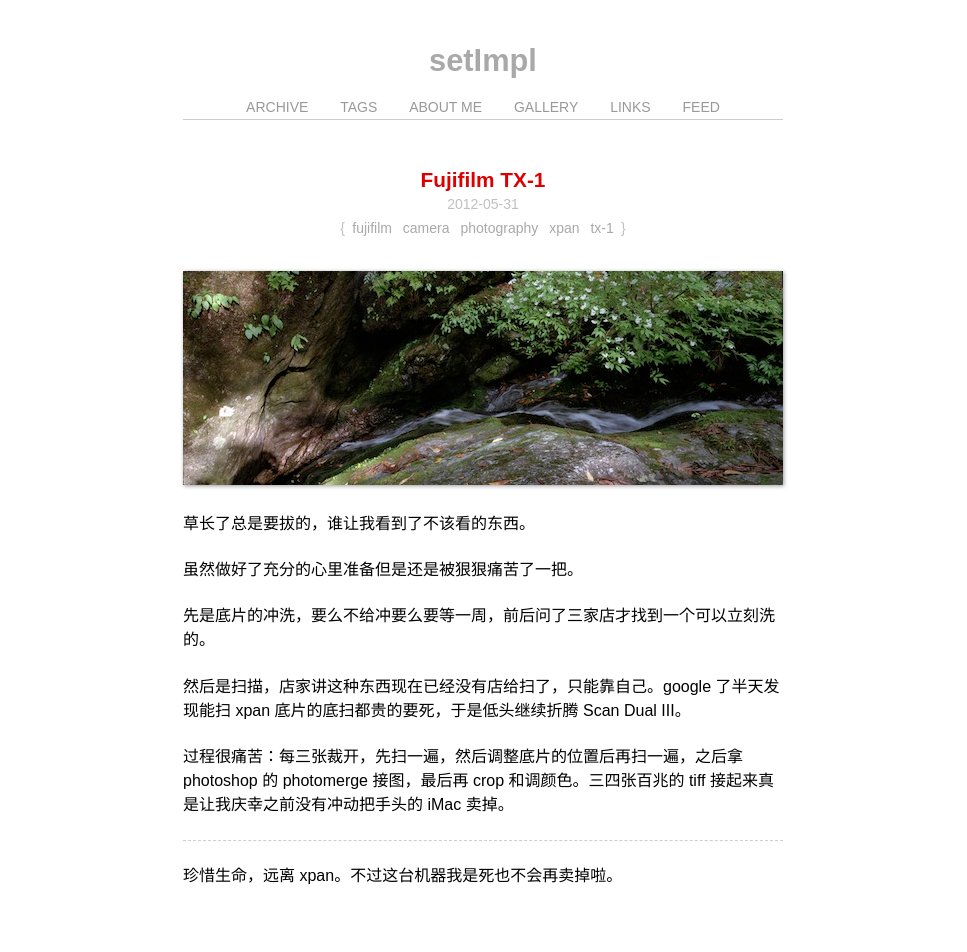
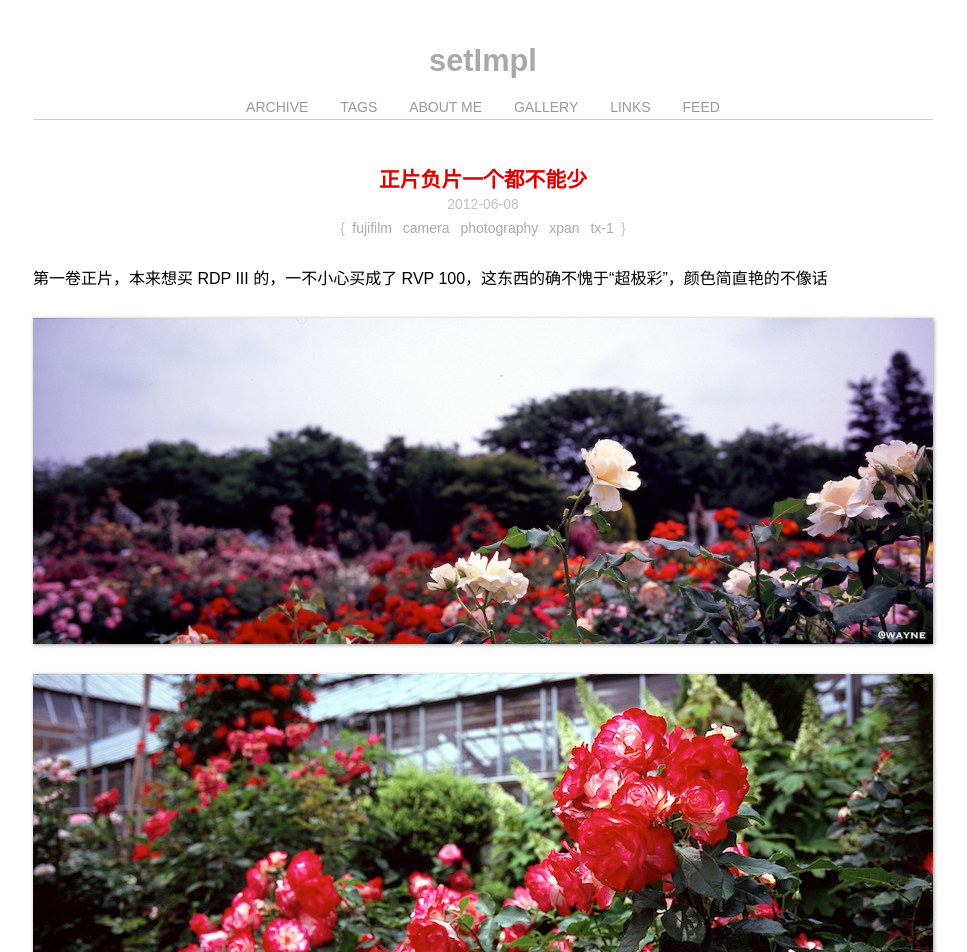
Before and after one commit to waynezhang/blog, a Jekyll site: the page built from index.markdown, in a window 1280 px wide. Shown: the top 952 px of the page, without its empty margins (157-1124 px from the left). Built offline with Jekyll 4.4.1, drawn with Linux system fonts in a browser that asks for light colours; some web fonts are replaced; Markdown is read by kramdown in place of the engine named in the settings; some of the changed text lies outside the part shown.

Commit message:
new post, and wider theme

```diff
--- /dev/null
+++ b/_posts/2012-06-08-rvp100-is-so-so-vivid.markdown
@@ -0,0 +1,30 @@
+---
+title: 正片负片一个都不能少
+layout: post
+guid: urn:uuid:c762d7b8-191e-49f6-95ae-442faee0267e
+tags:
+  - fujifilm
+  - camera
+  - photography
+  - xpan
+  - tx-1
+---
+
+第一卷正片，本来想买 RDP III 的，一不小心买成了 RVP 100，这东西的确不愧于“超极彩”，颜色简直艳的不像话
+
+<a href="/media/files/2012/06/08/rose-1.jpg" target="_blank"><img src="/media/files/2012/06/08/rose-1.jpg" alt=""></a>
+
+<a href="http://500px.com/photo/8359215"><img src="/media/files/2012/06/08/rose-2.jpg" alt=""></a>
+
+<a href="http://500px.com/photo/8359312"><img src="/media/files/2012/06/08/rose-3.jpg" alt=""></a>
+
+<a href="http://500px.com/photo/8359391"><img src="/media/files/2012/06/08/rose-4.jpg" alt=""></a>
+
+<a href="http://500px.com/photo/8359439"><img src="/media/files/2012/06/08/rose-5.jpg" alt=""></a>
+
+<a href="/media/files/2012/06/08/rose-6.jpg" target="_blank"><img src="/media/files/2012/06/08/rose-6.jpg" alt=""></a>
+
+---
+
+- 鉴于这台破相机的缘故不得已把主题调宽了，可以预见，这里将会变得很宽，或者很长
+- XPAN 的正片比负片还难找到可以冲的店，并且继续挣扎在拼照片的噩梦中，所以还是老话：珍惜生命，远离 XPAN
--- a/media/css/style.css
+++ b/media/css/style.css
@@ -29,9 +29,9 @@
 blockquote{margin:1em 0em;padding-left:1.5em;}
 blockquote p{margin:0;padding:0;}
 .center{text-align:center;}
-#container{width:600px;margin:2em auto;display:block;padding:0 2em;}
+#container{width:900px;margin:2em auto;display:block;padding:0 2em;}
 .content{font-size:16px;line-height:24px;margin-bottom: 2em;}
-.content img{max-width:600px;display:block;margin:4px auto;-webkit-box-shadow:#999 1px 1px 4px;-moz-box-shadow:#999 1px 1px 4px;box-shadow:#999 1px 1px 4px;}
+.content img{max-width:900px;display:block;margin:4px auto;-webkit-box-shadow:#999 1px 1px 4px;-moz-box-shadow:#999 1px 1px 4px;box-shadow:#999 1px 1px 4px;}
 .post a{color:#dd0000;text-decoration:none;}
 .title a{color:#dd0000;text-decoration:none;}
 #tag_cloud{margin-bottom: 1em;}
```
Also changed, not shown: media/files/2012/05/31/river.jpg, media/files/2012/06/08/rose-1.jpg (added), media/files/2012/06/08/rose-2.jpg (added), media/files/2012/06/08/rose-3.jpg (added), media/files/2012/06/08/rose-4.jpg (added), media/files/2012/06/08/rose-5.jpg (added), media/files/2012/06/08/rose-6.jpg (added), 2 other files.
